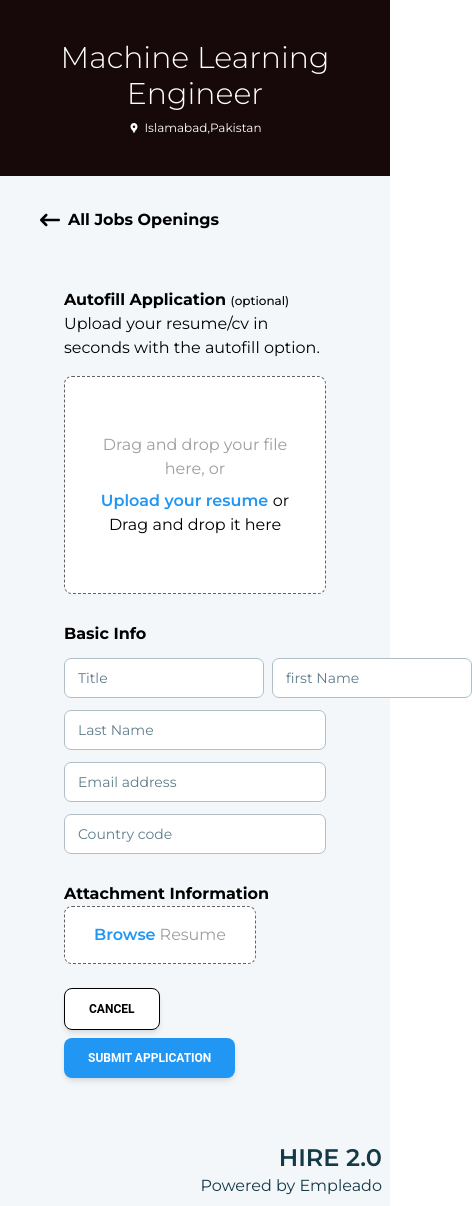
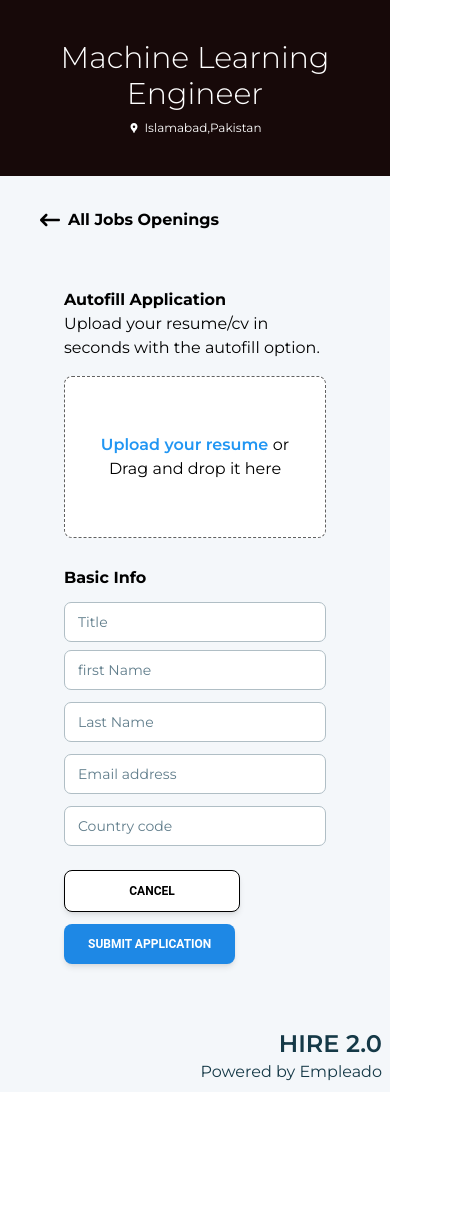
Before and after one commit to Hamid-Iqball/Hire2.0, a React (Vite) app: page /updateProfile in a window 390 px wide. Shown: the whole page, 472 px wide, since content can reach past the window. After the commit the page ends 1092 px from the top, so only its background shows below. Built offline with nearby package versions, Linux system fonts and the light colour scheme.

Commit message:
design of resume uploading page

```diff
--- a/src/Pages/PersonalInformation.jsx
+++ b/src/Pages/PersonalInformation.jsx
@@ -21,21 +21,19 @@ function PersonalInformation() {
   };
 
   return (
-    <section className="min-w-[60%] flex flex-col justify-start my-4 items-start p-6">
+    <section className="min-w-full sm:min-w-[70%]  flex flex-col justify-start my-4 items-start p-6">
       <h1 className="font-bold">
-        Autofill Application <span className="text-xs font-[500]">(optional)</span>
+        Autofill Application
       </h1>
       <p>Upload your resume/cv in seconds with the autofill option.</p>
-
       <form className="w-full flex flex-col gap-4">
-
         <div
           onDrop={handleDrop}
           onDragOver={(e) => e.preventDefault()}
           onDragLeave={(e) => e.preventDefault()}
           className="mt-4 min-w-full  p-6 py-14 border border-dashed border-gray-700 rounded-lg bg-white text-center text-gray-500"
         >
-          <p className="mb-2">Drag and drop your file here, or</p>
+
           <label
             htmlFor="file-upload"
             className="inline-block  text-blue-500 rounded cursor-pointer font-semibold "
@@ -50,7 +48,7 @@ function PersonalInformation() {
           />
         </div>
 
-        {/* Display Uploaded Files */}
+
         {files.length > 0 && (
           <div className="mt-4 w-full  bg-white p-4 shadow rounded-lg">
             <h2 className="text-lg font-semibold mb-2">Uploaded Files</h2>
@@ -61,13 +59,14 @@ function PersonalInformation() {
                 </li>
               ))}
             </ul>
+            <button onClick={()=>setFiles([])} className="text-red-400 ">Remove Resume</button>
           </div>
         )}
 
         <div className="flex flex-col gap-3 mt-3">
 
         <h1 className="font-bold">Basic Info</h1>
-        <div className="grid grid-cols-[0.2fr,1fr] gap-2">
+        <div className="grid grid-cols-1 sm:grid-cols-[0.2fr,1fr] gap-2">
 
         <Input label="Title" color="blue" className="bg-white"/>
         <Input label="first Name" color='blue' className="bg-white"/>
@@ -81,55 +80,13 @@ function PersonalInformation() {
 
 
 
-        <div className="mt-3">
-        <h1 className="font-bold">Attachment Information</h1>
-    <div className="w-48 p-4 border border-dashed border-gray-700 rounded-lg bg-white flex justify-center items-center text-gray-500">
-      <label
-        htmlFor="file-upload"
-        className="cursor-pointer"
-      >
-        <span className="text-blue-500 mr-1 font-semibold">
-          Browse
-          </span>
-           Resume
-      </label>
-      <input
-        id="file-upload"
-        type="file"
-        className="hidden"
-        onChange={(e) => {
-          const uploadedFile = e.target.files[0]; // Get the single selected file
-          if (uploadedFile) {
-            setFiles([uploadedFile]); // Replace the existing file with the new one
-          }
-        }}
-      />
-    </div>
-  {/* Display Uploaded File Name */}
-      {files.length > 0 && (
-        <div className="mt-4 w-full bg-white p-4 shadow rounded-lg">
-          <h2 className="text-lg font-semibold mb-2">Uploaded File</h2>
-          <ul className="space-y-2">
-            <li className="text-gray-600">{files[0].name}</li>
-          </ul>
-          <button
-            onClick={() => setFiles([])} // Clear the file
-            className="text-red-500 hover:underline mt-2"
-          >
-            Remove File
-          </button>
-        </div>
-      )}
-    </div>
-
-
-        <div className="mt-2 flex justify-start items-center flex-wrap gap-2">
-          <Button className="mr-2 bg-white text-black border-black border ">
+        <div className="mt-2 flex justify-start items-center flex-wrap gap-3 sm:gap-1">
+          <Button className="mr-2 bg-white text-black border-black border w-44 ">
             Cancel
           </Button>
-          <Button className="bg-blue-500 text-white" >
-            Submit Application
-            </Button>
+          <Button className="bg-blue-600 text-white" >
+          Submit Application
+          </Button>
         </div>
       </form>
     </section>
--- a/src/Pages/UpdateProfile.jsx
+++ b/src/Pages/UpdateProfile.jsx
@@ -9,7 +9,7 @@ const navigate = useNavigate()
 
   return (
     <>
-
+    {/* bg-[#170909] */}
     <header className="flex justify-center items-center p-10 bg-[#170909] text-white">
     <div>
     <h1 className="text-3xl sm:text-4xl text-center font-[300] mb-2">Machine Learning Engineer</h1>
```
